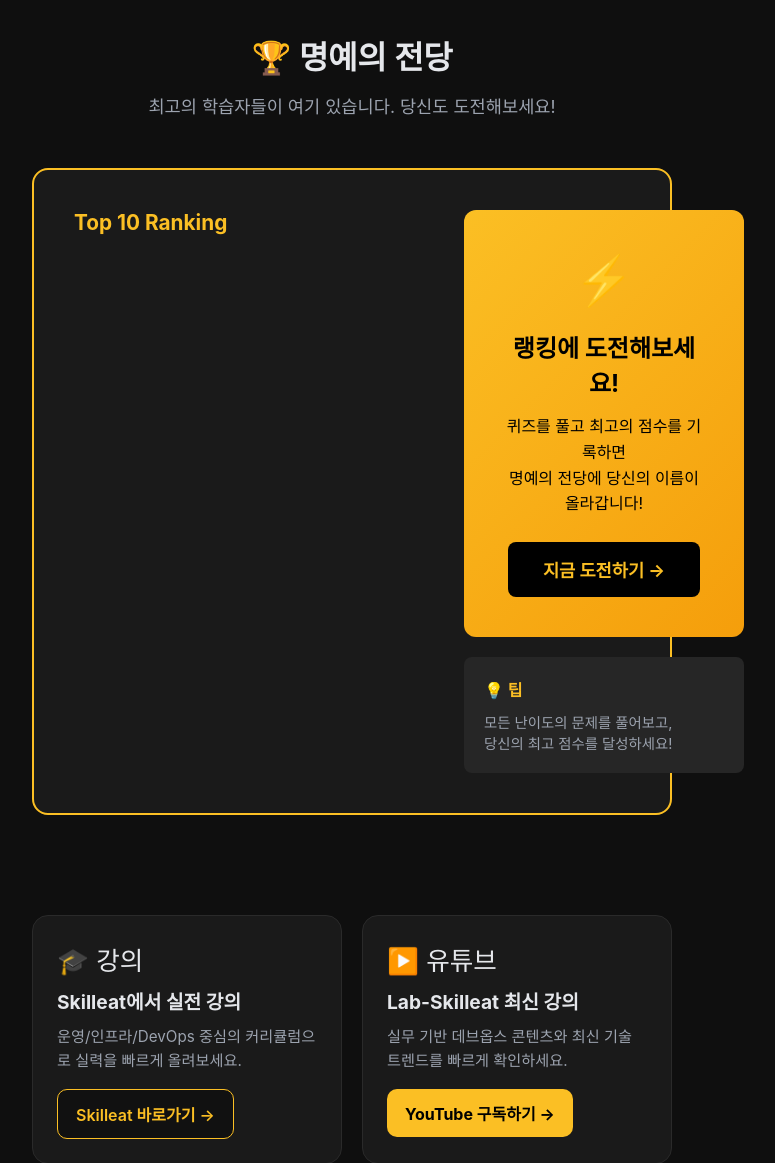
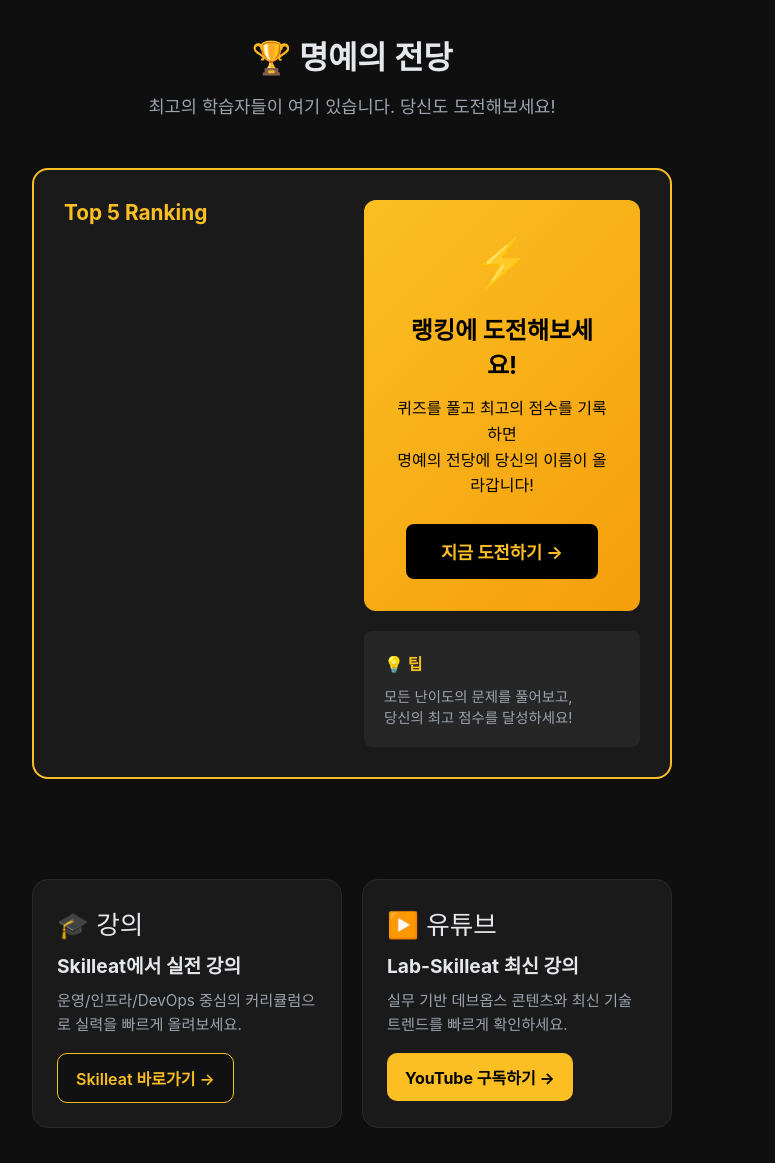
Before and after one commit to keepcraft-go/labForSkilleat, a Flask app: page / in a window 1280 px wide. Shown: the part 612-1775 px from the top of the page, without its empty margins (288-1063 px from the left). After the commit the page ends 1740 px from the top, so only its background shows below. Run offline with Flask 3, Linux system fonts and the light colour scheme; data that the repository does not hold is empty.

Commit message:
fix some bug

```diff
--- a/app/templates/landing.html
+++ b/app/templates/landing.html
@@ -36,11 +36,11 @@
         <p style="color: #9ca3af; font-size: 1.1rem;">최고의 학습자들이 여기 있습니다. 당신도 도전해보세요!</p>
       </div>
 
-      <div style="background: #1a1a1a; border: 2px solid #fbbf24; border-radius: 16px; padding: 40px; margin-bottom: 40px;">
-        <div style="display: grid; grid-template-columns: minmax(360px, 1fr) minmax(280px, 360px); gap: 30px;">
+      <div style="background: #1a1a1a; border: 2px solid #fbbf24; border-radius: 16px; padding: 30px; margin-bottom: 40px;">
+        <div style="display: grid; grid-template-columns: 1fr 1fr; gap: 24px;">
           <!-- 좌측: 랭킹 테이블 -->
           <div>
-            <h3 style="color: #fbbf24; margin-bottom: 20px; font-size: 1.3rem;">Top 10 Ranking</h3>
+            <h3 style="color: #fbbf24; margin-bottom: 20px; font-size: 1.3rem;">Top 5 Ranking</h3>
             <div style="background: #0f0f0f; border-radius: 12px; overflow: hidden;">
               {% for user in top_users %}
                 <div style="display: flex; align-items: center; padding: 15px 20px; border-bottom: 1px solid #2a2a2a; gap: 15px;">
@@ -65,7 +65,7 @@
 
           <!-- 우측: CTA 섹션 -->
           <div style="display: flex; flex-direction: column; justify-content: center;">
-            <div style="background: linear-gradient(135deg, #fbbf24 0%, #f59e0b 100%); padding: 40px; border-radius: 12px; text-align: center;">
+            <div style="background: linear-gradient(135deg, #fbbf24 0%, #f59e0b 100%); padding: 32px; border-radius: 12px; text-align: center; max-width: 100%;">
               <div style="font-size: 3rem; margin-bottom: 20px;">⚡</div>
               <h3 style="color: #000; font-size: 1.5rem; margin-bottom: 15px;">랭킹에 도전해보세요!</h3>
               <p style="color: #000; font-size: 1rem; margin-bottom: 25px; line-height: 1.6;">
@@ -97,7 +97,7 @@
         <div style="font-size: 1.6rem; margin-bottom: 10px;">▶️ 유튜브</div>
         <h3 style="color: #e5e7eb; margin: 0 0 10px; font-size: 1.2rem;">Lab-Skilleat 최신 강의</h3>
         <p style="color: #9ca3af; font-size: 0.95rem; line-height: 1.6; margin: 0 0 16px;">실무 기반 데브옵스 콘텐츠와 최신 기술 트렌드를 빠르게 확인하세요.</p>
-        <a href="https://www.youtube.com/@Lab-Skilleatedu" target="_blank" rel="noopener noreferrer" style="display: inline-block; padding: 12px 18px; border-radius: 10px; background: #fbbf24; color: #000; text-decoration: none; font-weight: 700;">YouTube 구독하기 →</a>
+        <a href="https://www.youtube.com/@feeltechedu" target="_blank" rel="noopener noreferrer" style="display: inline-block; padding: 12px 18px; border-radius: 10px; background: #fbbf24; color: #000; text-decoration: none; font-weight: 700;">YouTube 구독하기 →</a>
       </div>
     </div>
   </div>
```
